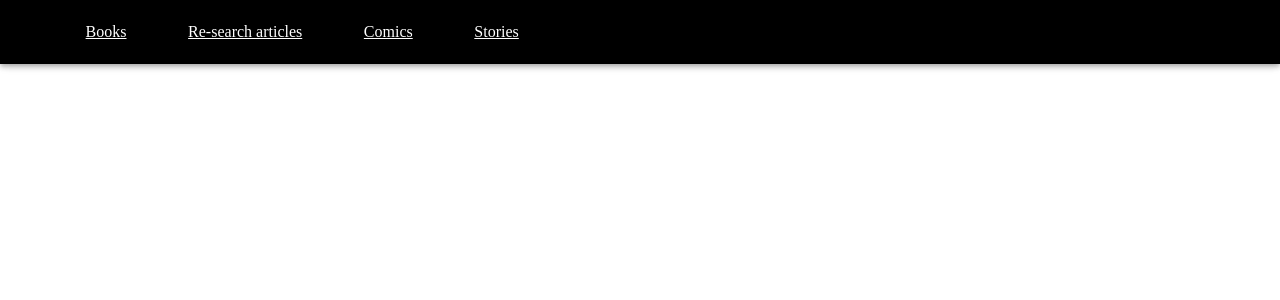
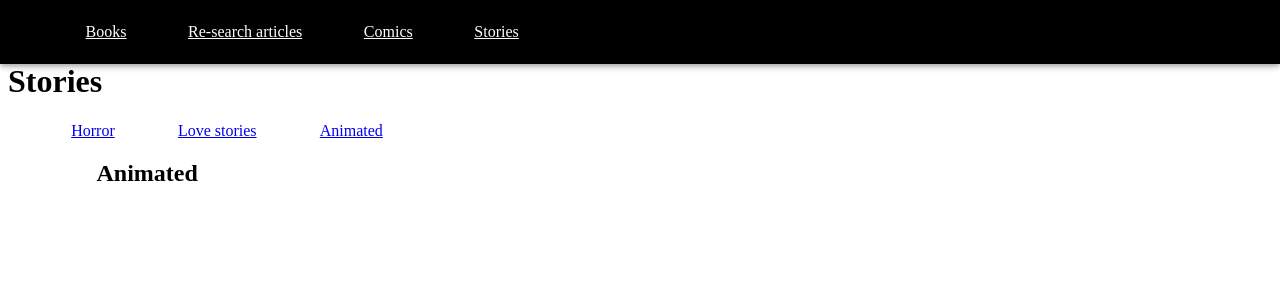
Before and after one commit to zeeshan-thedeveloper/React-basics, a React (Create React App) app in the folder Routing Example/: page /stories/animated in a window 1280 px wide. Shown: the top 300 px of the page. Built offline with nearby package versions, Linux system fonts and the light colour scheme.

Commit message:
done basic example of nested routing

```diff
--- a/Routing Example/package.json
+++ b/Routing Example/package.json
@@ -7,6 +7,7 @@
     "@emotion/styled": "^11.8.1",
     "@material-ui/core": "^4.12.3",
     "@mui/icons-material": "^5.5.1",
+    "@mui/lab": "^5.0.0-alpha.75",
     "@testing-library/jest-dom": "^5.14.1",
     "@testing-library/react": "^11.2.7",
     "@testing-library/user-event": "^12.8.3",
--- a/Routing Example/src/App.js
+++ b/Routing Example/src/App.js
@@ -13,22 +13,27 @@ import Comics from "./Components/Comics";
 import SinUpForm from "./Components/SinUpForm";
 import Navbar from "./Components/Navbar";
 import { Route, Routes } from "react-router-dom";
+import Horror from "./Components/Horror";
+import LoveStory from "./Components/LoveStory";
+import Animated from "./Components/Animated";
 function App(props) {
-
   return (
     <div>
       <Navbar />
-      <div style={{marginTop:"5%"}}>
-      <Routes>
-          <Route path="/books" element={<Books/>}/>
-          <Route path="/re-search-articles" element={<Books/>}/>
-          <Route path="/comics" element={<ResearchArticles/>}/>
-          <Route path="/stories" element={<Stories/>}/>
-      </Routes>
+      <div style={{ marginTop: "5%" }}>
+        <Routes>
+          <Route path="/books" element={<Books />} />
+          <Route path="/re-search-articles" element={<ResearchArticles />} />
+          <Route path="/comics" element={<Comics />} />
+          <Route path="/stories" element={<Stories />}>
+            <Route index path="horror" element={<Horror />} />
+            <Route path="love-story" element={<LoveStory />} />
+            <Route path="animated" element={<Animated />} />
+          </Route>
+        </Routes>
       </div>
     </div>
   );
-
 }
 
 export default App;
--- /dev/null
+++ b/Routing Example/src/Components/Animated.js
@@ -0,0 +1,3 @@
+export default function Animated(){
+    return <h2>Animated</h2>
+}
--- /dev/null
+++ b/Routing Example/src/Components/Horror.js
@@ -0,0 +1,3 @@
+export default function Horror(){
+    return <h2>Horror</h2>
+}
--- /dev/null
+++ b/Routing Example/src/Components/LoveStory.js
@@ -0,0 +1,3 @@
+export default function LoveStory(){
+    return <h2>LoveStory</h2>
+}
--- a/Routing Example/src/Components/Stories.js
+++ b/Routing Example/src/Components/Stories.js
@@ -1,3 +1,8 @@
+import StoriesCatagoriesTabs from "./StoriesCatagoriesTabs";
+
 export default function Stories(){
-    return <h1>Stories</h1>
+    return <div>
+        <h1>Stories</h1>
+        <StoriesCatagoriesTabs/>
+    </div>
 }
--- /dev/null
+++ b/Routing Example/src/Components/StoriesCatagoriesTabs.js
@@ -0,0 +1,20 @@
+import * as React from 'react';
+import Box from '@mui/material/Box';
+
+import { Link, NavLink, Outlet, useParams } from 'react-router-dom';
+
+export default function StoriesCatagoriesTabs() {
+
+  const {route,subRoute} = useParams();
+
+  return (
+      <Box>
+          <NavLink style={{marginLeft:"5%"}} to='horror'>Horror</NavLink>
+          <NavLink style={{marginLeft:"5%"}} to='love-story'>Love stories</NavLink>
+          <NavLink style={{marginLeft:"5%"}} to='animated'>Animated</NavLink>
+          <div style={{marginLeft:"7%"}}>
+          <Outlet/>
+          </div>
+      </Box>
+  );
+}
```
Also changed, not shown: 1 other file (tests, documents, lock files or other folders).
